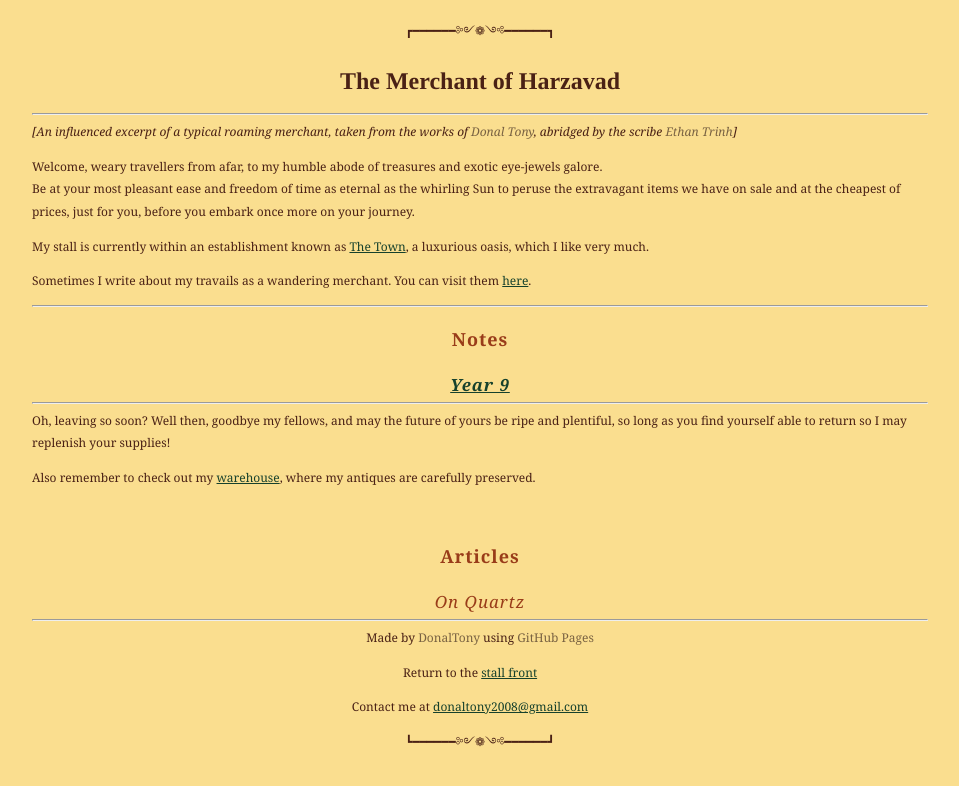
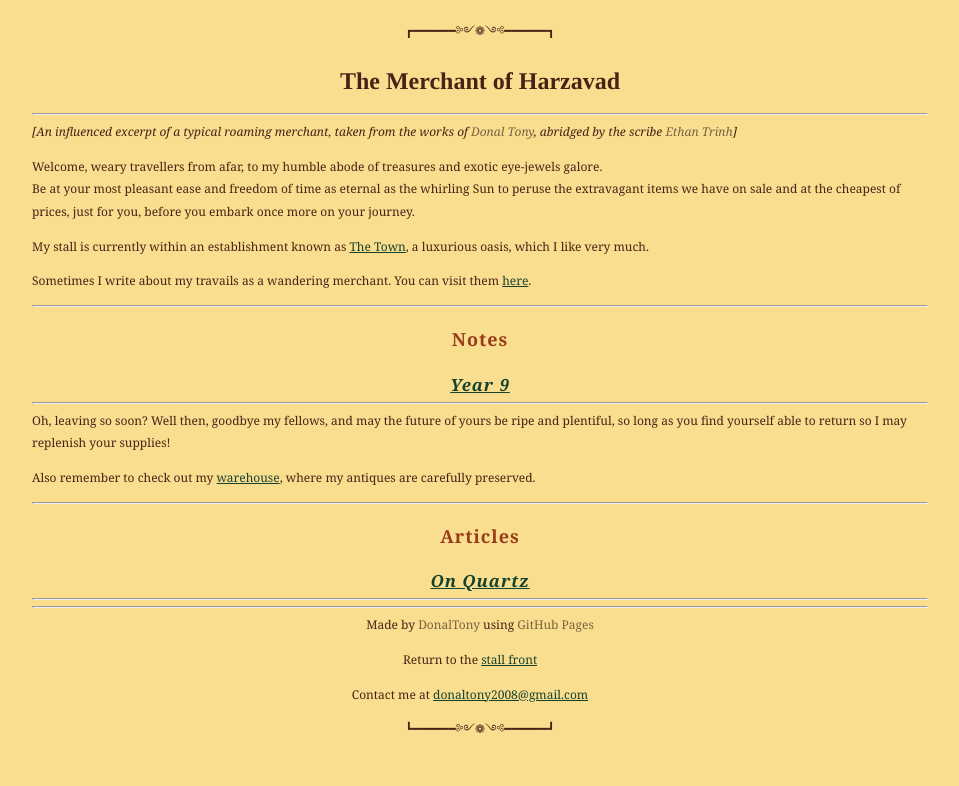
Before and after one commit to dvaraka/the-merchant, a Jekyll site: the page built from index.md, in a window 1280 px wide. Shown: the top 786 px of the page, without its empty margins (160-1119 px from the left). Built offline with Jekyll 4.4.1, drawn with Linux system fonts in a browser that asks for light colours; our own code applies the rules of GitHub Pages for plain Markdown files.

Commit message:
Update index.md

```diff
--- a/index.md
+++ b/index.md
@@ -4,15 +4,16 @@
 <body>
   <p><i>[An influenced excerpt of a typical roaming merchant, taken from the works of <abbr>Donal Tony</abbr>, abridged by the scribe <abbr>Ethan Trinh</abbr>]</i></p>
   <p class="intro">Welcome, weary travellers from afar, to my humble abode of treasures and exotic eye-jewels galore. <br> Be at your most pleasant ease and freedom of time as eternal as the whirling Sun to peruse the extravagant items we have on sale and at the cheapest of prices, just for you, before you embark once more on your journey.</p>
-  <p>My stall is currently within an establishment known as <a href="/the-merchant/the-town.html">The Town</a>, a luxurious oasis, which I like very much.</p>
-  <p>Sometimes I write about my travails as a wandering merchant. You can visit them <a href="/the-merchant/ramblings.html">here</a>.</p>
+  <p>My stall is currently within an establishment known as <a href="https://harzavad.github.io/the-merchant/the-town.html">The Town</a>, a luxurious oasis, which I like very much.</p>
+  <p>Sometimes I write about my travails as a wandering merchant. You can visit them <a href="https://harzavad.github.io/the-merchant/ramblings.html">here</a>.</p>
   <hr class="divider_one">
   <h2 class="subtitles">Notes</h2>
   <h3 class="intro"><b><a href="https://harzavad.github.io/the-merchant/notes/year-9.html">Year 9</a></b></h3>
   <hr class="divider_one">
   <p>Oh, leaving so soon? Well then, goodbye my fellows, and may the future of yours be ripe and plentiful, so long as you find yourself able to return so I may replenish your supplies!</p>
   <p>Also remember to check out my <a href="https://yuki-private-site.notion.site/The-Warehouse-2023-1ae90b0e39104f71b081a40cba9f4aaf">warehouse</a>, where my antiques are carefully preserved.</p>
-  <br>
+  <hr class="divider_one">
   <h2>Articles</h2>
-  <h3 href="/the-merchant/ramblings/articles/on-quartz.html">On Quartz</h3>
+  <h3 class="intro"><b><a href="https://harzavad.github.io/the-merchant/ramblings/articles/on-quartz.html">On Quartz</a></b></h3>
+  <hr class="divider_one">
 </body>
```
